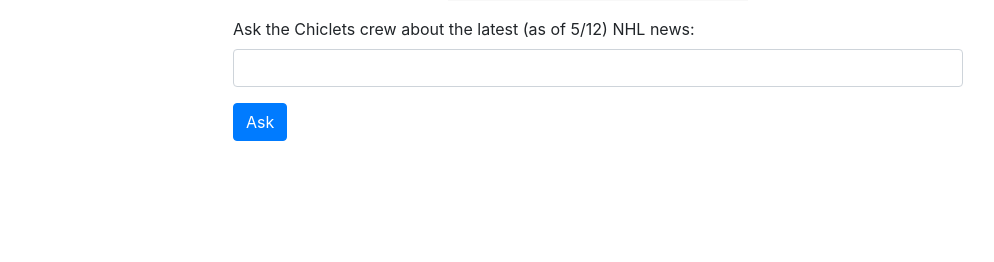
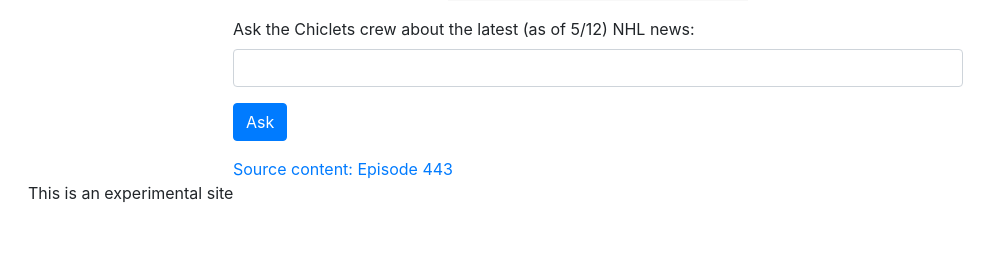
Before and after one commit to shibby576/chiclet, a Flask app: page / in a window 1280 px wide. Shown: the part 475-737 px from the top of the page, without its empty margins (42-1036 px from the left). Run offline with Flask 3, Linux system fonts and the light colour scheme.

Commit message:
Update index.html

```diff
--- a/templates/index.html
+++ b/templates/index.html
@@ -49,6 +49,9 @@
                 <div id="answer" class="alert alert-success d-none" role="alert"></div>
             </div>
         </div>
+        <div class="row"><a class="col-12 col-md-8 offset-md-2" target="_blank" href="https://www.youtube.com/watch?v=m04_yk-Y7Is&t=2457s">Source content: Episode 443</a>
+        <div>This is an experimental site</div></div>
+
     </div>
 
     <script>
```
